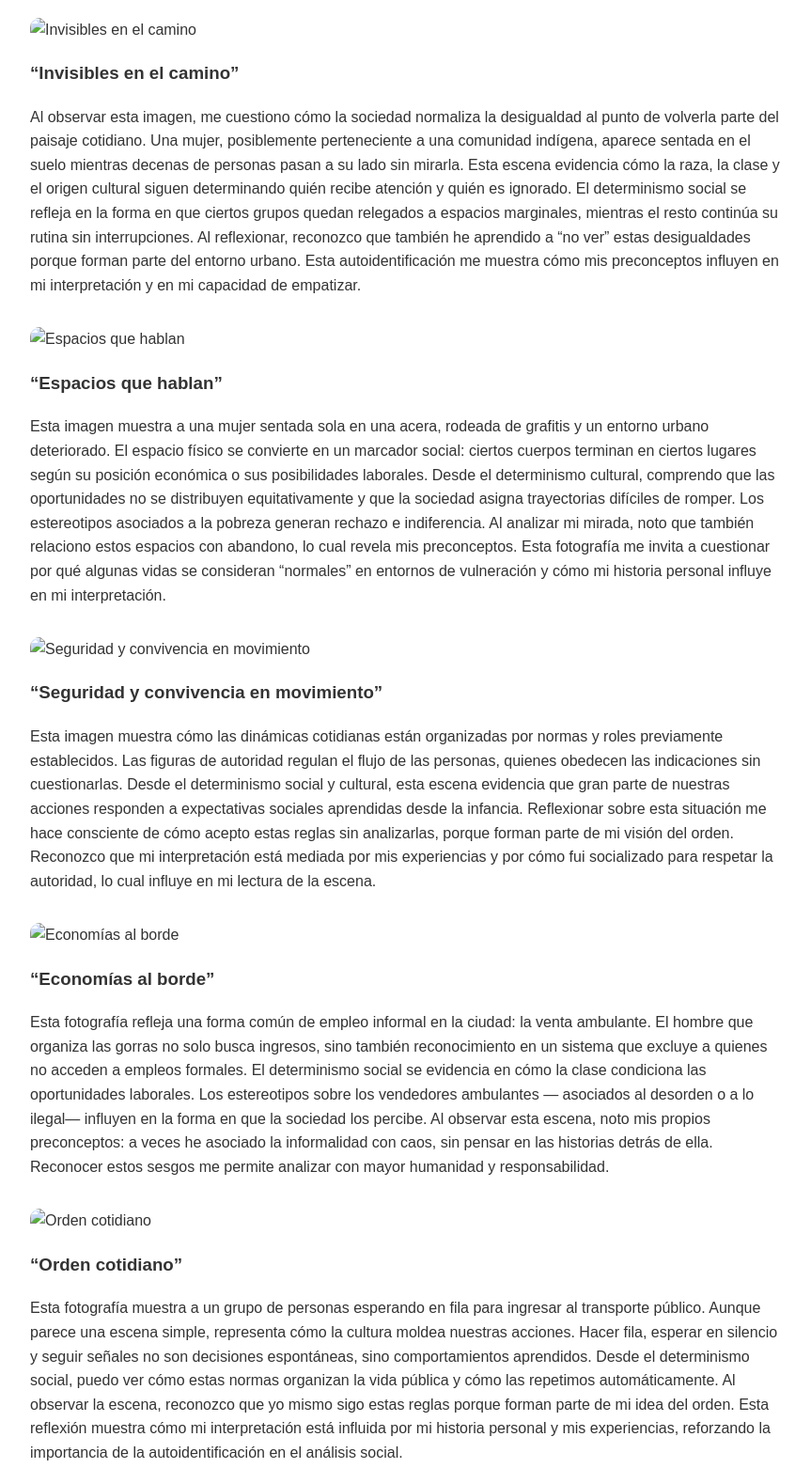
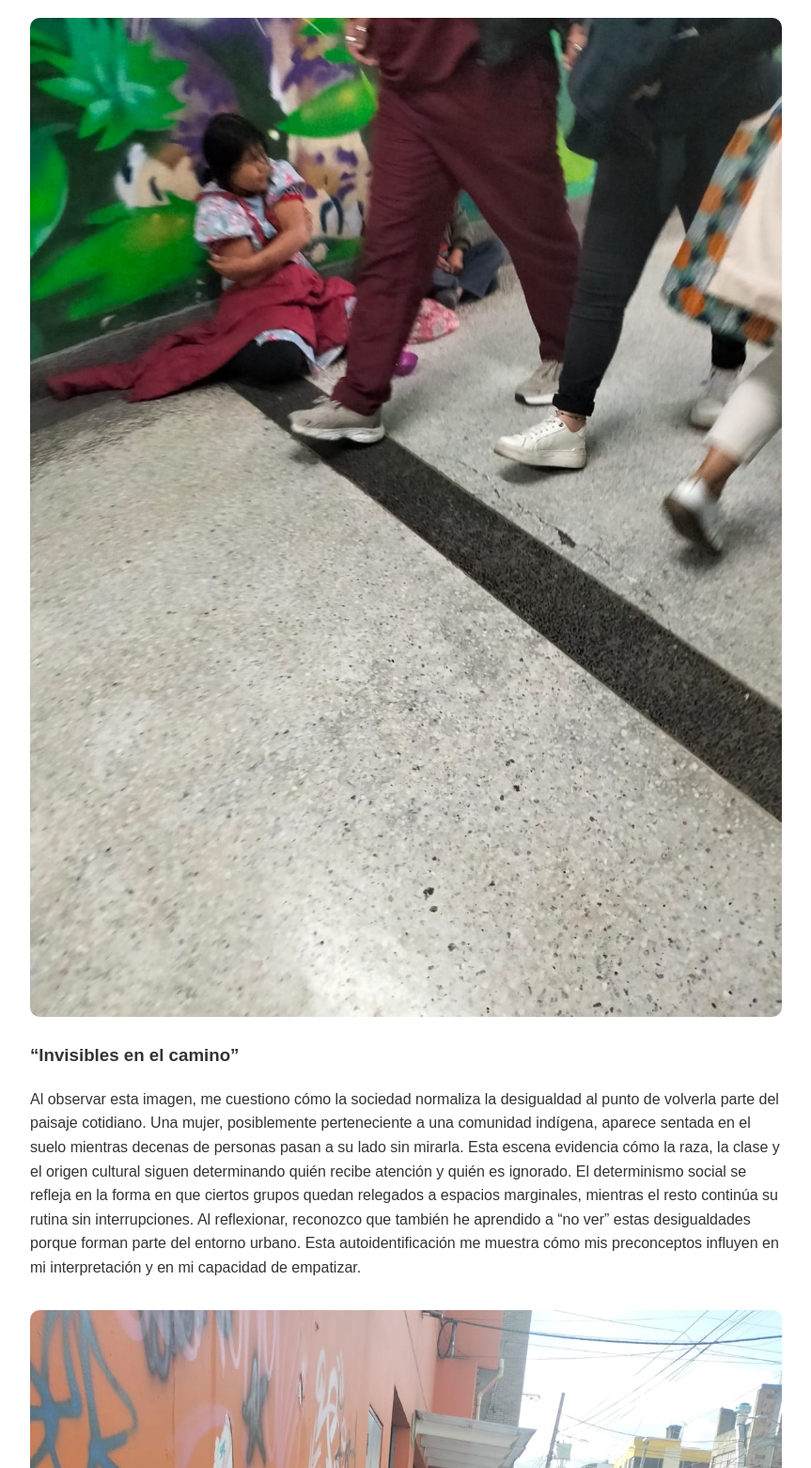
Before and after one commit to mactarras-droid/psicolog-a-social-reflexionesm, a plain HTML site: page index.html.html in a window 1280 px wide. Shown: the part 4182-5744 px from the top of the page at 94% size, without its empty margins (208-1071 px from the left). Drawn offline with Linux system fonts and the light colour scheme.

Commit message:
Update index.html.html

```diff
--- a/index.html.html
+++ b/index.html.html
@@ -181,7 +181,7 @@
 
   <!-- FOTO 1 -->
   <div class="foto">
-    <img src="fotovoz1.jpg.jpeg" alt="Invisibles en el camino" style="width:100%; border-radius:10px; margin-top:1rem;">
+    <img src="fotovoz1.jpg" alt="Invisibles en el camino" style="width:100%; border-radius:10px; margin-top:1rem;">
     <h3>“Invisibles en el camino”</h3>
     <p>Al observar esta imagen, me cuestiono cómo la sociedad normaliza la
        desigualdad al punto de volverla parte del paisaje cotidiano. Una mujer,
@@ -198,7 +198,7 @@
 
   <!-- FOTO 2 -->
   <div class="foto">
-    <img src="fotovoz50.jpg.jpeg" alt="Espacios que hablan" style="width:100%; border-radius:10px; margin-top:1rem;">
+    <img src="fotovoz50.jpg" alt="Espacios que hablan" style="width:100%; border-radius:10px; margin-top:1rem;">
     <h3>“Espacios que hablan”</h3>
     <p>Esta imagen muestra a una mujer sentada sola en una acera, rodeada de grafitis
        y un entorno urbano deteriorado. El espacio físico se convierte en un marcador
@@ -214,7 +214,7 @@
 
   <!-- FOTO 3 -->
   <div class="foto">
-    <img src="fotovoz3.jpg.jpeg" alt="Seguridad y convivencia en movimiento" style="width:100%; border-radius:10px; margin-top:1rem;">
+    <img src="fotovoz3.jpg" alt="Seguridad y convivencia en movimiento" style="width:100%; border-radius:10px; margin-top:1rem;">
     <h3>“Seguridad y convivencia en movimiento”</h3>
     <p>Esta imagen muestra cómo las dinámicas cotidianas están organizadas por normas
        y roles previamente establecidos. Las figuras de autoridad regulan el flujo de
@@ -229,7 +229,7 @@
 
   <!-- FOTO 4 -->
   <div class="foto">
-    <img src="fotovoz4.jpg.jpeg" alt="Economías al borde" style="width:100%; border-radius:10px; margin-top:1rem;">
+    <img src="fotovoz4.jpg" alt="Economías al borde" style="width:100%; border-radius:10px; margin-top:1rem;">
     <h3>“Economías al borde”</h3>
     <p>Esta fotografía refleja una forma común de empleo informal en la ciudad:
        la venta ambulante. El hombre que organiza las gorras no solo busca ingresos,
@@ -244,7 +244,7 @@
 
   <!-- FOTO 5 -->
   <div class="foto">
-    <img src="fotovoz5.jpg.jpeg" alt="Orden cotidiano" style="width:100%; border-radius:10px; margin-top:1rem;">
+    <img src="fotovoz5.jpg" alt="Orden cotidiano" style="width:100%; border-radius:10px; margin-top:1rem;">
     <h3>“Orden cotidiano”</h3>
     <p>Esta fotografía muestra a un grupo de personas esperando en fila para ingresar
        al transporte público. Aunque parece una escena simple, representa cómo la
```
